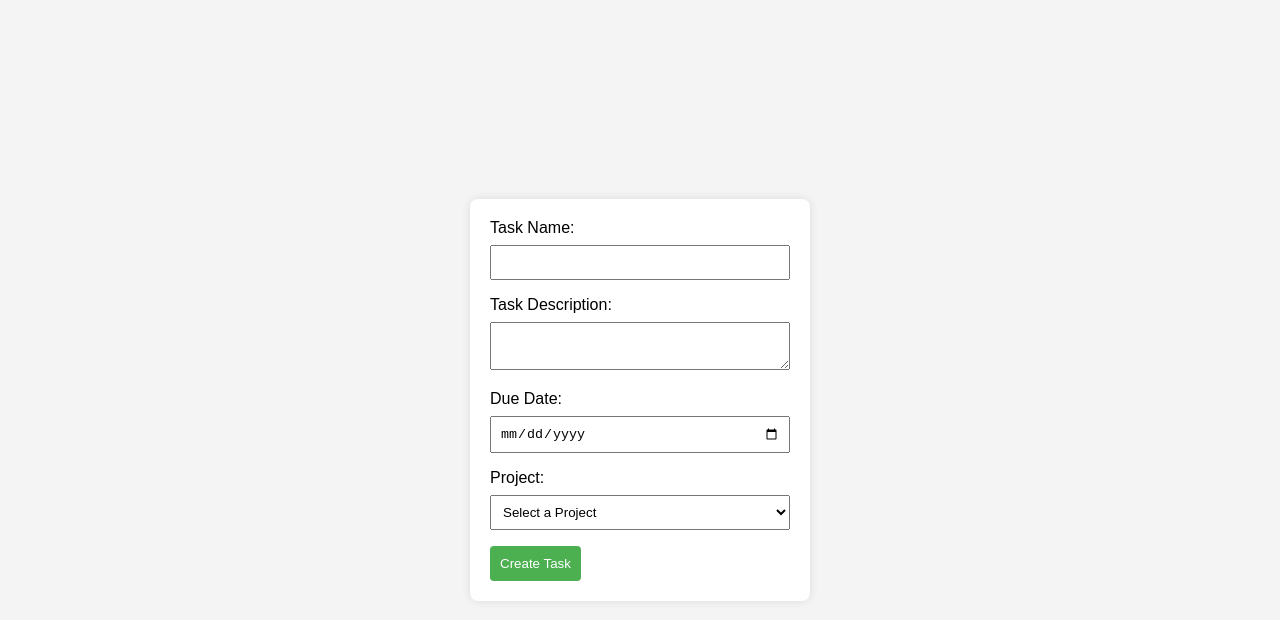
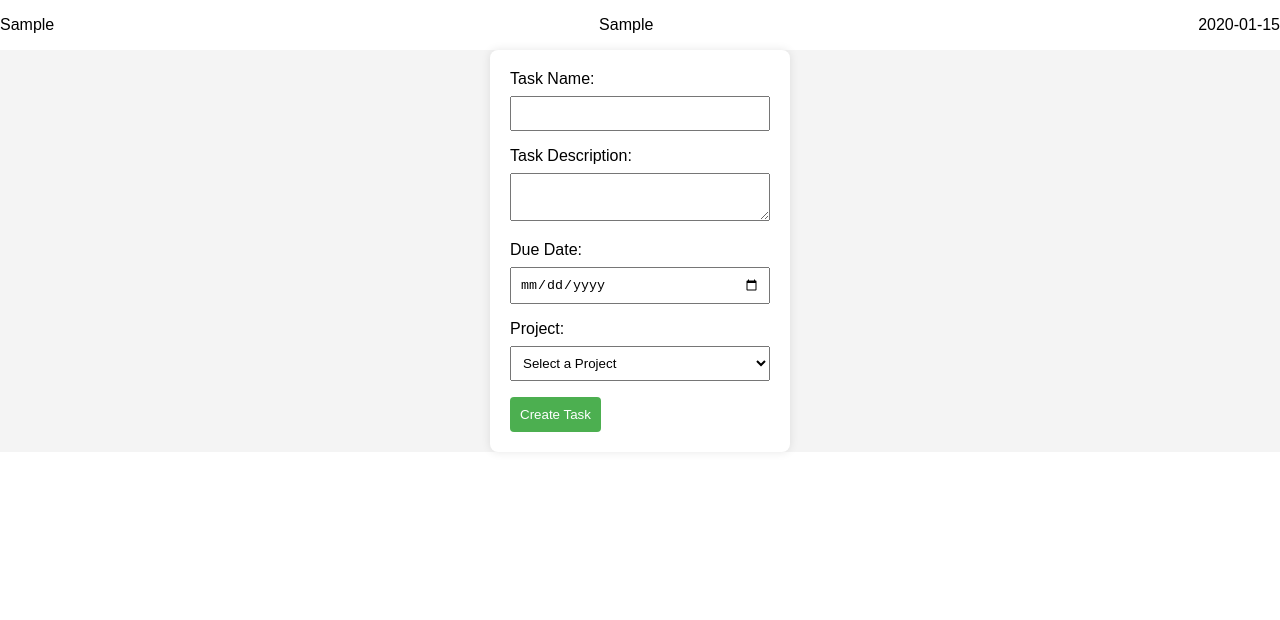
Before and after one commit to jonnyvector/to-do-list, a website built with webpack: page dist/index.html in a window 1280 px wide. Both pictures are taken after typing "Sample", "Sample", "2020-01-15" into the empty fields and a click on the button "Create Task". Built offline with nearby package versions, Linux system fonts and the light colour scheme.

Commit message:
feat: renderTask()

```diff
--- a/src/index.js
+++ b/src/index.js
@@ -3,14 +3,4 @@ import { addTask } from "./addTask";
 import { createProject } from "./createProject";
 import { addProject } from "./addProject";
 import { renderTask } from "./renderTask";
-
-const newTask = createTask(
-  "Build a Rocket",
-  "We're building a rocket with our bare hands",
-  "12/25/23"
-);
-const newerTask = createTask(
-  "Snowball Fight",
-  "We're having a snowball fight",
-  "12/30/23"
-);
+import { renderDefaultTaskList } from "./renderDefaultTaskList";
--- /dev/null
+++ b/src/renderDefaultTaskList.js
@@ -0,0 +1,18 @@
+import { addTask } from "./addTask";
+
+const defaultTaskList = document.getElementById("defaultTaskList");
+const taskArray = addTask().taskList;
+
+function renderDefaultTaskList(taskArray) {
+  taskArray.forEach((task) => {
+    console.log(task);
+    const taskItem = document.createElement("p");
+    taskItem.textContent = task.name;
+    defaultTaskList.appendChild(taskItem);
+    console.log(addTask().taskList);
+  });
+}
+
+renderDefaultTaskList(taskArray);
+
+export { renderDefaultTaskList };
--- a/src/renderTask.js
+++ b/src/renderTask.js
@@ -6,24 +6,40 @@ const taskDescription = document.getElementById("taskDescription");
 const dueDate = document.getElementById("dueDate");
 const projectId = document.getElementById("projectId");
 const submitButton = document.getElementById("submitButton");
+const defaultTaskList = document.getElementById("defaultTaskList");
+const taskArray = addTask().taskList;
 
-function renderTask() {
-  submitButton.addEventListener("click", function (e) {
-    e.preventDefault();
+function renderTask(task) {
+  const taskContainer = document.createElement("div");
+  const taskName = document.createElement("p");
+  const taskDescription = document.createElement("p");
+  const dueDate = document.createElement("p");
 
-    let name = taskName.value;
-    let description = taskDescription.value;
-    let date = dueDate.value;
-    let project =
-      projectId.value === "" ? projectId.value : parseFloat(projectId.value);
+  taskContainer.className = "task-container";
+  taskContainer.classList.add(`${task.id}`);
 
-    var newTask = createTask(name, description, date, project);
+  taskName.textContent = task.name;
+  taskDescription.textContent = task.description;
+  dueDate.textContent = task.dueDate;
 
-    addTask(newTask);
-    taskForm.reset();
-  });
+  defaultTaskList.appendChild(taskContainer);
+  taskContainer.appendChild(taskName);
+  taskContainer.appendChild(taskDescription);
+  taskContainer.appendChild(dueDate);
 }
 
-renderTask();
+submitButton.addEventListener("click", function (e) {
+  e.preventDefault();
+  const name = taskName.value;
+  const description = taskDescription.value;
+  const date = dueDate.value;
+  const project =
+    projectId.value === "" ? projectId.value : parseFloat(projectId.value);
+
+  var newTask = createTask(name, description, date, project);
+  addTask(newTask);
+  renderTask(newTask);
+  taskForm.reset();
+});
 
 export { renderTask };
--- a/src/style.css
+++ b/src/style.css
@@ -1,12 +1,28 @@
+* {
+  box-sizing: border-box;
+}
+
 body {
+  width: 100vw;
+  height: 100vh;
+  margin: 0;
+  padding: 0;
   font-family: "Arial", sans-serif;
+}
+
+.task-container {
+  display: flex;
+  justify-content: space-between;
+  align-items: center;
+}
+
+.form-container {
   background-color: #f4f4f4;
   margin: 0;
   padding: 0;
   display: flex;
   justify-content: center;
   align-items: center;
-  height: 100vh;
 }
 
 form {
```
Also changed, not shown: dist/bundle.js, dist/index.html.
